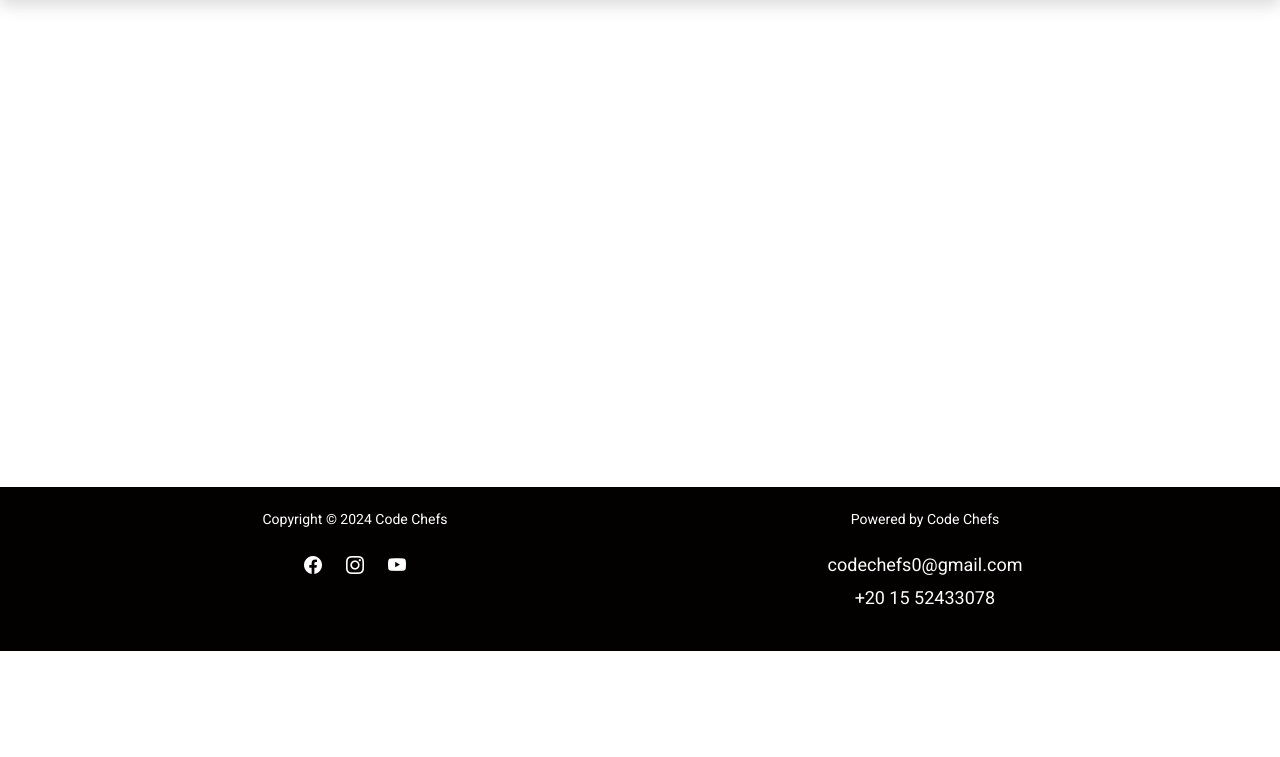
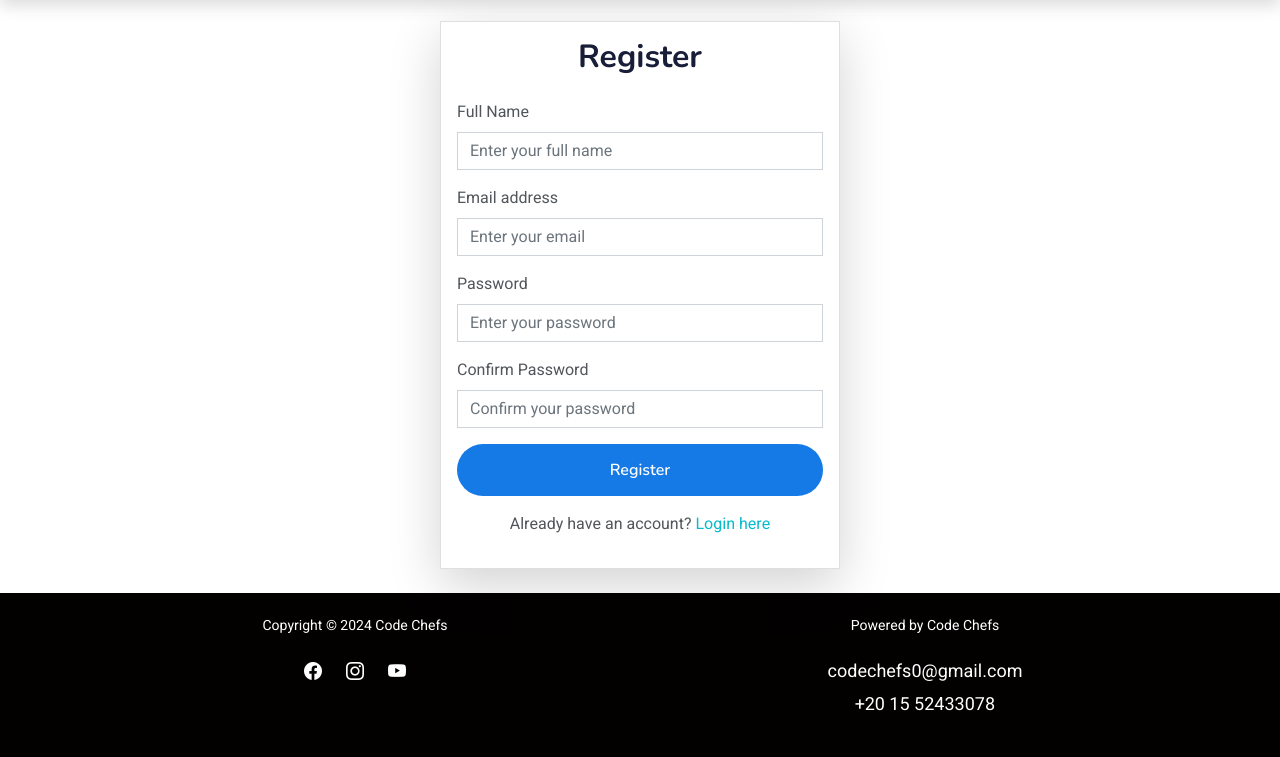
Before and after one commit to basmalaa-ahmed/E-Learning, a Django app: page /signup/ in a window 1280 px wide. Shown: the part 80-837 px from the top of the page. Before the commit the page ends 731 px from the top, so only its background shows below. Run offline with Django 5.2, Linux system fonts and the light colour scheme; some libraries are stand-ins or nearby versions.

Commit message:
updateeee

```diff
--- a/templates/signup.html
+++ b/templates/signup.html
@@ -1,30 +1,43 @@
-
-
-
-
-
 {% extends "parts/mainTemplate.html" %}
 
 {% block content %}
 
-<div class="container-fluid bg-light footer pt-5 mt-5 wow fadeIn" data-wow-delay="0.1s" style="visibility: hidden; animation-delay: 0.1s; animation-name: none; ">
-    <div class="container text-center">
+<div class="container d-flex justify-content-center align-items-center mt-4 mb-4">
+    <form class="card shadow-lg w-100" style="max-width: 400px;">
+        <div class="card-body">
+            <h2 class="text-center mb-4">Register</h2>
 
+            <!-- Full Name Field -->
+            <div class="mb-3">
+                <label for="fullName" class="form-label">Full Name</label>
+                <input type="text" class="form-control" id="fullName" placeholder="Enter your full name" required>
+            </div>
 
-        <h2>Register </h2>
-<form method="POST">
+            <!-- Email Field -->
+            <div class="mb-3">
+                <label for="email" class="form-label">Email address</label>
+                <input type="email" class="form-control" id="email" placeholder="Enter your email" required>
+            </div>
 
-    {% csrf_token %}
-    {{ form.as_p }}
-    <button type="submit" class="btn btn-primary py-3 px-lg-5 d-none d-lg-block container text-center col-sm-3 ">Register</button>
-</form>
+            <!-- Password Field -->
+            <div class="mb-3">
+                <label for="password" class="form-label">Password</label>
+                <input type="password" class="form-control" id="password" placeholder="Enter your password" required>
+            </div>
 
-<p>Login? <a href="{% url 'login' %}">LogMeIn</a></p>
+            <!-- Confirm Password Field -->
+            <div class="mb-3">
+                <label for="confirmPassword" class="form-label">Confirm Password</label>
+                <input type="password" class="form-control" id="confirmPassword" placeholder="Confirm your password" required>
+            </div>
 
-{% if next %}
-<p>Redirected from <strong>{{ next }}</strong></p>
-{% endif %}
+            <!-- Submit Button -->
+            <button id="signup-button" type="submit" class="btn w-100 px-4">Register</button>
 
-</div>
+            <div class="text-center mt-3">
+                <p>Already have an account? <a href="{% url 'login' %}">Login here</a></p>
+            </div>
+        </div>
+    </form>
 </div>
 {% endblock content %}
```
Also changed, not shown: templates/courses/course_list.html (line endings or trailing spaces).
